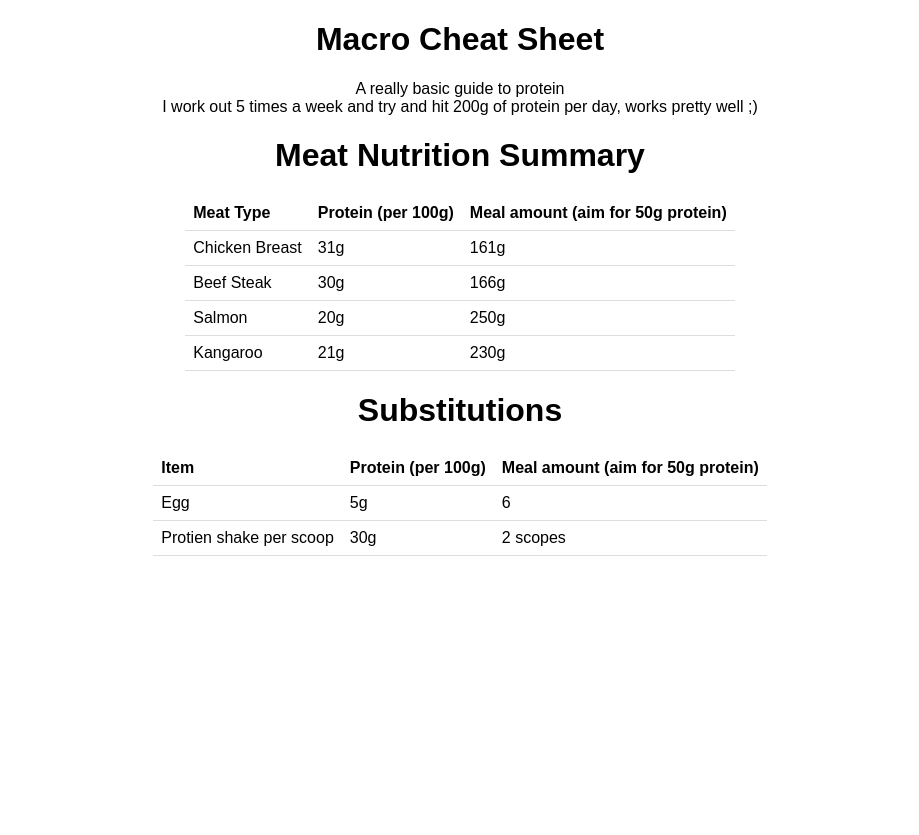
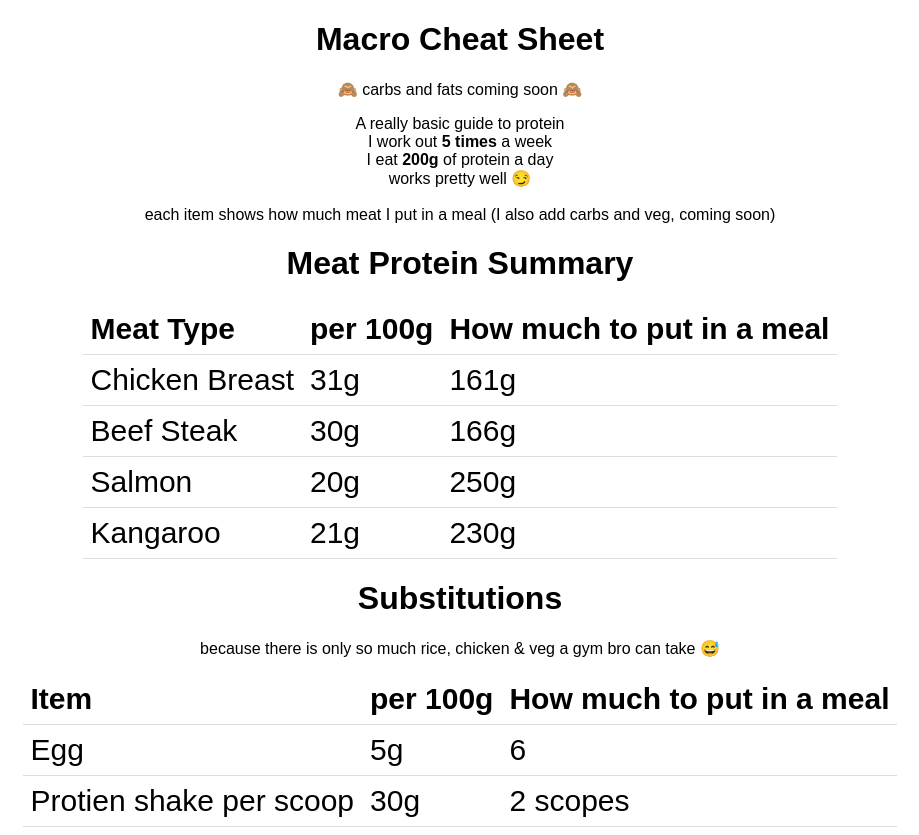
Before and after one commit to AlexTheProgrammer/macro-cheatsheet, a website: page public/index.html in a window 1280 px wide. Shown: the whole page, without its empty margins (180-1099 px from the left). Before the commit the page ends 800 px from the top, so only its background shows below. Drawn offline with Linux system fonts and the light colour scheme.

Commit message:
Updated site content

```diff
--- a/public/index.html
+++ b/public/index.html
@@ -6,10 +6,8 @@
             body {
                 font-family: Arial, sans-serif;
             }
-            h1 {
-                text-align: center;
-            }
-
+            h1,
+            h2,
             p {
                 text-align: center;
             }
@@ -17,6 +15,7 @@
             table {
                 margin: 0 auto;
                 border-collapse: collapse;
+                font-size: 30px;
             }
             th,
             td {
@@ -28,16 +27,24 @@
     </head>
     <body>
         <h1>Macro Cheat Sheet</h1>
-        <p>A really basic guide to protein</br>
-        I work out 5 times a week and try and hit 200g of protein per day, works pretty well ;)</p>
+        <p>
+        &#128584 carbs and fats coming soon &#128584
+        </p>
+        <p>
+            A really basic guide to protein<br />
+            I work out <b>5 times</b> a week<br />
+            I eat <b>200g</b> of protein a day<br />
+            works pretty well &#128527<br /><br />
+each item shows how much meat I put in a meal (I also add carbs and veg, coming soon)
+        </p>
 
-        <h1>Meat Nutrition Summary</h1>
+        <h1>Meat Protein Summary</h1>
 
         <table>
             <tr>
                 <th>Meat Type</th>
-                <th>Protein (per 100g)</th>
-                <th>Meal amount (aim for 50g protein)</th>
+                <th>per 100g</th>
+                <th>How much to put in a meal</th>
             </tr>
             <tr>
                 <td>Chicken Breast</td>
@@ -62,11 +69,14 @@
         </table>
 
         <h1>Substitutions</h1>
+        <p>
+            because there is only so much rice, chicken & veg a gym bro can take &#128517
+        </p>
         <table>
             <tr>
                 <th>Item</th>
-                <th>Protein (per 100g)</th>
-                <th>Meal amount (aim for 50g protein)</th>
+                <th>per 100g</th>
+                <th>How much to put in a meal</th>
             </tr>
             <tr>
                 <td>Egg</td>
```
